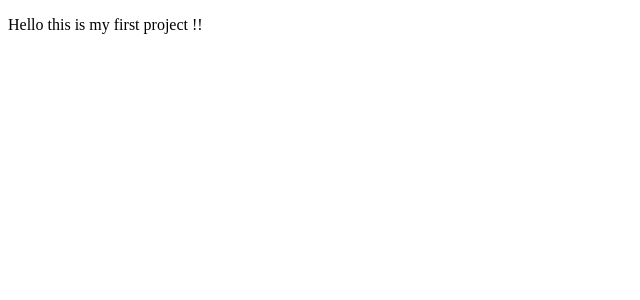
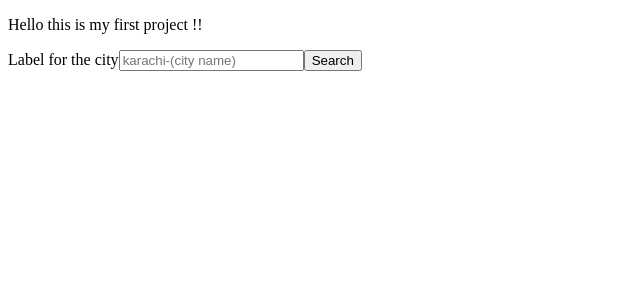
Before and after one commit to mszohaib/Weather_WebApp_AIProject, a React (Vite) app: page / in a window 1280 px wide. Shown: the top 300 px of the page, without its empty margins (0-640 px from the left). Built offline with nearby package versions, Linux system fonts and the light colour scheme.

Commit message:
Created the Search Bar-User to enter city

```diff
--- a/src/App.jsx
+++ b/src/App.jsx
@@ -1,7 +1,37 @@
+import React from "react";
+import SearchBar from "./components/SearchBar";
+import ErrorBanner from "./components/ErrorBanner";
+import ForecastCard from "./components/ForecastCard";
+import Loader from "./components/Loader";
+import ThemeToggle from "./components/ThemeToggle";
+import UnitToggle from "./components/UnitToggle";
+import WeatherNow from "./components/WeatherNow";
+
 function App() {
+  //declared all the states to stores
+  const [city, setCity] = React.useState(""); //The city that the user will search
+  const [units, setUnits] = React.useState("metric"); //The temperature in degree celius
+  const [theme, setTheme] = React.useState("light"); //The theme of the app - light or dark
+  const [loading, setLoading] = React.useState(true); //true or false for the spinner
+  const [error, setError] = React.useState(null); //To display any error messages
+  const [currentWeather, setcurrentWeather] = React.useState(null); //Will hold the weather objects
+  const [forecastDaily, setforecastDaily] = React.useState([]); //Array to holds summaries
+
+  const handleSearch = (searchedCity) => {
+    console.log("User searched city:-", searchedCity);
+    setCity(searchedCity);
+  };
   return (
     <>
       <p>Hello this is my first project !!</p>
+      <SearchBar handleSearch={handleSearch} />
+
+      {/* <ErrorBanner />
+      <ForecastCard />
+      <Loader />
+      <ThemeToggle />
+      <UnitToggle />
+      <WeatherNow /> */}
     </>
   );
 }
--- /dev/null
+++ b/src/components/ErrorBanner.jsx
@@ -0,0 +1,7 @@
+export default function ErrorBanner() {
+  return (
+    <div>
+      <h2>Error Goes here...</h2>
+    </div>
+  );
+}
--- /dev/null
+++ b/src/components/ForecastCard.jsx
@@ -0,0 +1,9 @@
+export default function ForecastCard() {
+  return (
+    <div>
+      <h2>Theme here dark or light </h2>
+      <button>Button for dark </button>
+      <button>Button for light! </button>
+    </div>
+  );
+}
--- /dev/null
+++ b/src/components/Loader.jsx
@@ -0,0 +1,7 @@
+export default function Loader() {
+  return (
+    <div>
+      <h2>Showing the word loader only when it becomes true only</h2>
+    </div>
+  );
+}
--- /dev/null
+++ b/src/components/SearchBar.jsx
@@ -0,0 +1,38 @@
+import React from "react";
+
+export default function SearchBar({ handleSearch }) {
+  const [inputValue, setInputValue] = React.useState(""); //Will hold whatever the user will be typing
+
+  //This will tre
+  const triggerSearch = () => {
+    const value = inputValue.trim();
+    if (!value) return;
+    handleSearch(value); //This maked the value pass in the app(component) in order to pass there and
+  }; //Function to trigger the search
+  //Should log the values when typed in the input browser
+  const handleInputChange = (event) => {
+    console.log("User typed;-", event.target.value);
+    setInputValue(event.target.value);
+  }; //logs every value in the console and in the state
+
+  //Function when the user presses enter it should move generate triggersearch function
+  const handleKeyDown = (event) => {
+    if (event.key === "Enter") {
+      triggerSearch();
+    } else return;
+  };
+
+  return (
+    <div className="card">
+      <label>Label for the city</label>
+      <input
+        value={inputValue}
+        type="text"
+        placeholder="karachi-(city name)"
+        onChange={handleInputChange} //Should update the value in the state
+        onKeyDown={handleKeyDown}
+      ></input>
+      <button onClick={triggerSearch}>Search</button>
+    </div>
+  );
+}
--- /dev/null
+++ b/src/components/ThemeToggle.jsx
@@ -0,0 +1,9 @@
+export default function ThemeToggle() {
+  return (
+    <div>
+      <h2>Theme here dark or light </h2>
+      <button>Button for dark </button>
+      <button>Button for light! </button>
+    </div>
+  );
+}
--- /dev/null
+++ b/src/components/UnitToggle.jsx
@@ -0,0 +1,9 @@
+export default function UnitToggle() {
+  return (
+    <div>
+      <h2>Units will be shown here!</h2>
+      <button>Search Bar button!</button>
+      <p>Text area for the search bar</p>
+    </div>
+  );
+}
--- /dev/null
+++ b/src/components/WeatherNow.jsx
@@ -0,0 +1,7 @@
+export default function WeatherNow() {
+  return (
+    <div>
+      <h2>Theme here dark or light </h2>
+    </div>
+  );
+}
```
Also changed, not shown: src/components/ForecastList.jsx (added, +7 -0 lines), src/style.css (added).
